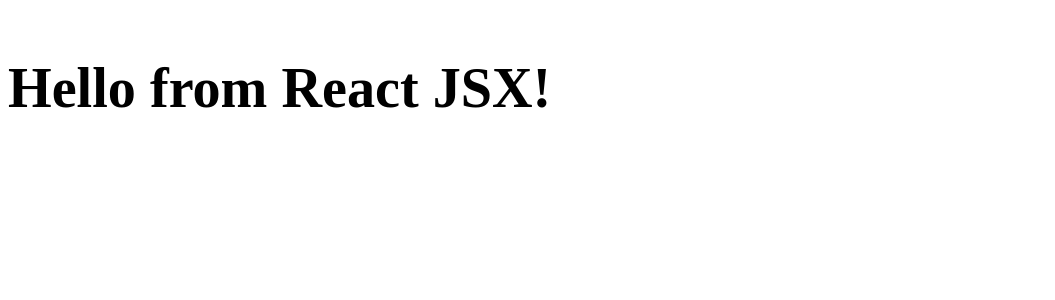
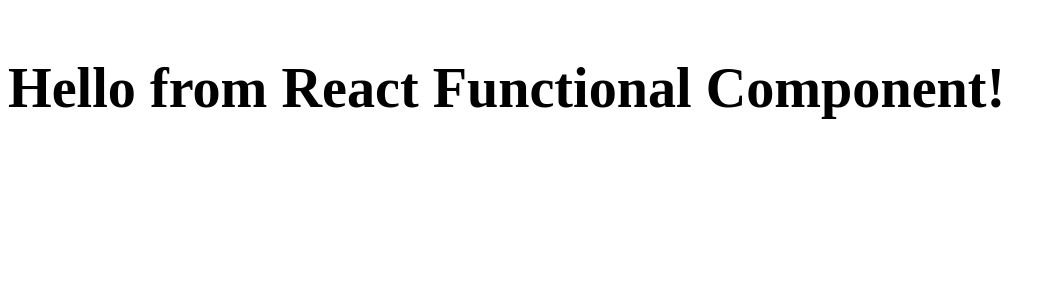
Before and after one commit to hey-shashikant/Namaste-React, a React (Vite) app: page / in a window 1280 px wide. Shown: the top 300 px of the page, without its empty margins (0-1055 px from the left). Built offline with nearby package versions, Linux system fonts and the light colour scheme.

Commit message:
Assignment 03-03

```diff
--- a/App.js
+++ b/App.js
@@ -1,16 +1,18 @@
 import React from "react";
 import ReactDOM from "react-dom/client";
 
-const element = <div>
+const Element = () => {
+    return (<div>
         <h1>
             <h2>
                 <h3>
-                Hello from React JSX!
+                    Hello from React Functional Component!
                 </h3>
             </h2>
         </h1>
-</div>
+    </div>)
+};
 
 
 const root = ReactDOM.createRoot(document.getElementById("root"));
-root.render(element);
+root.render(<Element/>);
```
Lines whose indentation alone changed are shown as unchanged.
